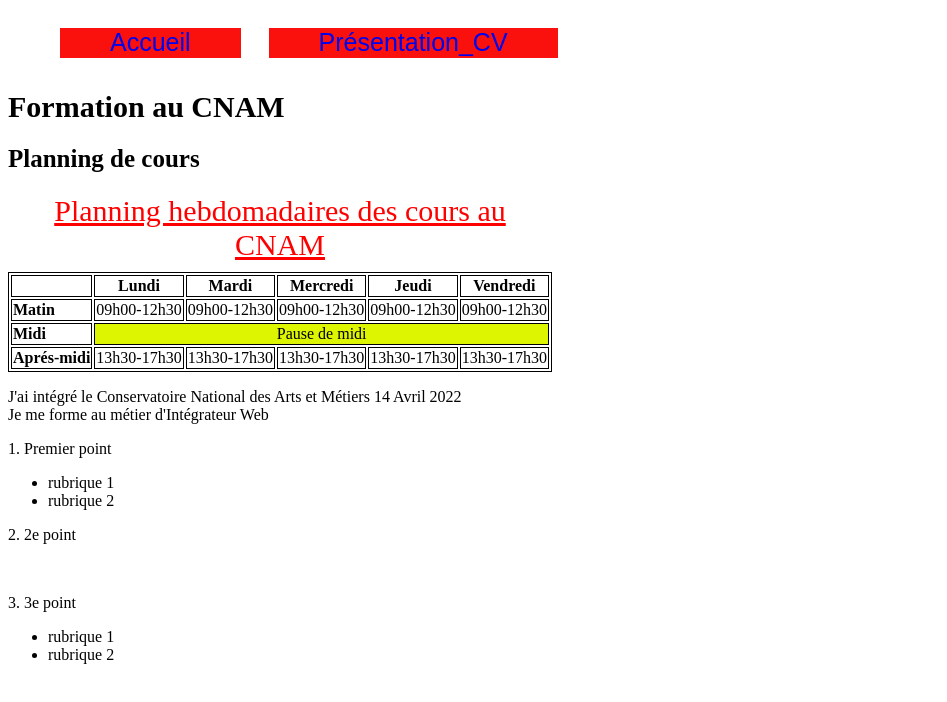
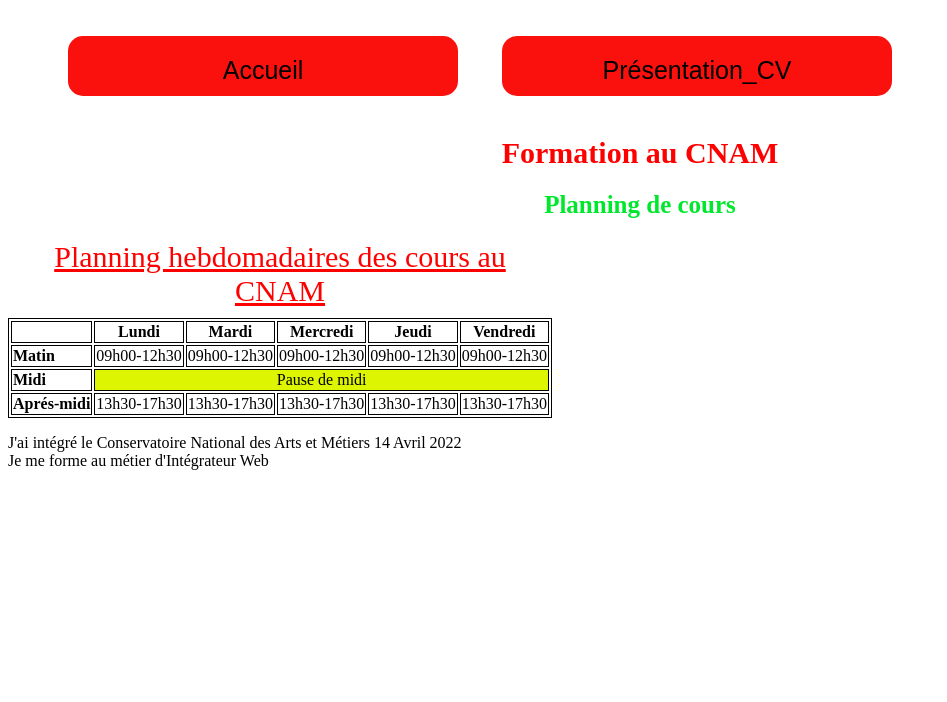
Before and after one commit to HossGitub/Mon_site, a plain HTML site: page index.html in a window 1280 px wide. Shown: the whole page, without its empty margins (0-947 px from the left). Drawn offline with Linux system fonts and the light colour scheme.

Commit message:
Add files via upload

```diff
--- a/index.html
+++ b/index.html
@@ -1,5 +1,4 @@
 <!DOCTYPE html>
-
 <html>
 
 	<head>
@@ -12,14 +11,15 @@
 
 	<body>
 
-	<header>
 
 		<ul id="nav">
+
 			<li><a href="accueil.html">Accueil</a></li>
 			<li><a href="présentation.html">Présentation_CV</a></li>
 
+
 		</ul>
-		</header>
+
 
 		<h1>Formation au CNAM</h1>
 
@@ -68,18 +68,6 @@
 		<p>J'ai intégré le Conservatoire National des Arts et Métiers 14 Avril 2022<br>
 		Je me forme au métier d'Intégrateur Web</p>
 
-		<p>1. Premier point</p>
-		<ul>
-			<li>rubrique 1</li>
-			<li>rubrique 2</li>
-		</ul>
-
-		<p>2. 2e point</p><br><p>3. 3e point</br></p>
-		<ul>
-			<li>rubrique 1</li>
-			<li>rubrique 2</li>
-		</ul>
-
 
 
 
--- a/style.css
+++ b/style.css
@@ -1,9 +1,14 @@
-h1{ color: #red;
+h1{ color: red;
 	font-size: 30px;
+	text-align: center;
 }
 
-h2{ color: vert;
+h2{ color: #00E82D;
 	font-size: 25px;
+	text-align: center;
+}
+#nav ul{
+	text-align: center;
 }
 #nav li{
 	display: inline;
@@ -11,18 +16,23 @@ h2{ color: vert;
 }
 #nav a {
 	display: inline-block;
-	margin: 12px;
+	margin: 20px;
 	background:#FA100D;/*couleur de fond */
-	width: auto;
+	width: 350px;
 	text-decoration: none; /* pas d'héritage avec effet souligné */
-	height: 30px; /* hauteur */
+	height: 20px; /* hauteur */
 	line-height: 10 40 10 40px;/* interligne */
-	padding: 0 50px; /* marge intérieur */
+	padding: 20px; /* marge intérieur */
 	font-family: sans-serif; /* police d'ecriture */
 	font-size: 25px; /* taille du texte */
+	color: black;
+	border-radius: 15px;
+	text-align: center;
+	display: center;
 }
 
 #nav a:hover{background:white;
+			text-align: center;
 }
 
 table{
@@ -53,6 +63,6 @@ caption{
 	background-color: #DDF500;
 }
 
-#nav li{ display: inline;
+#nav li{ display: inline-block;
 
 }
```
Also changed, not shown: presentation_CV.html (added, +35 -0 lines).
